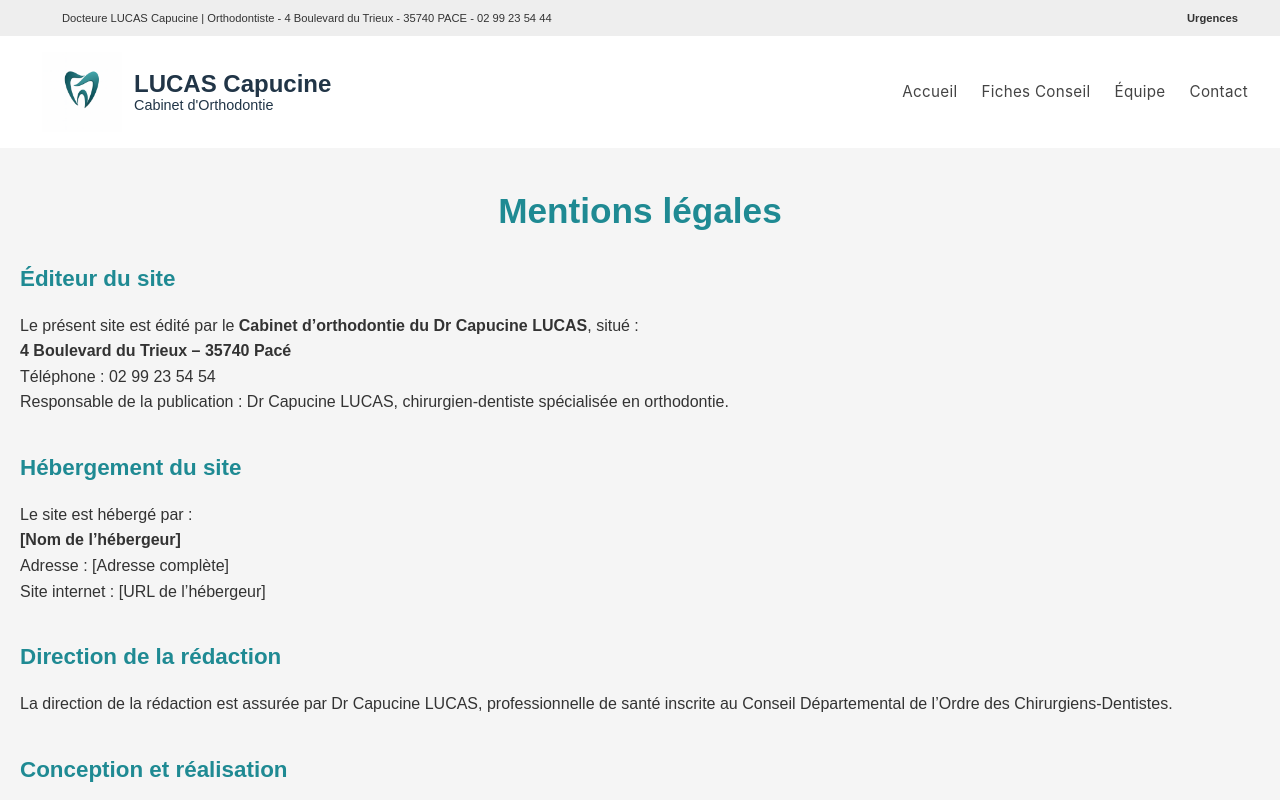
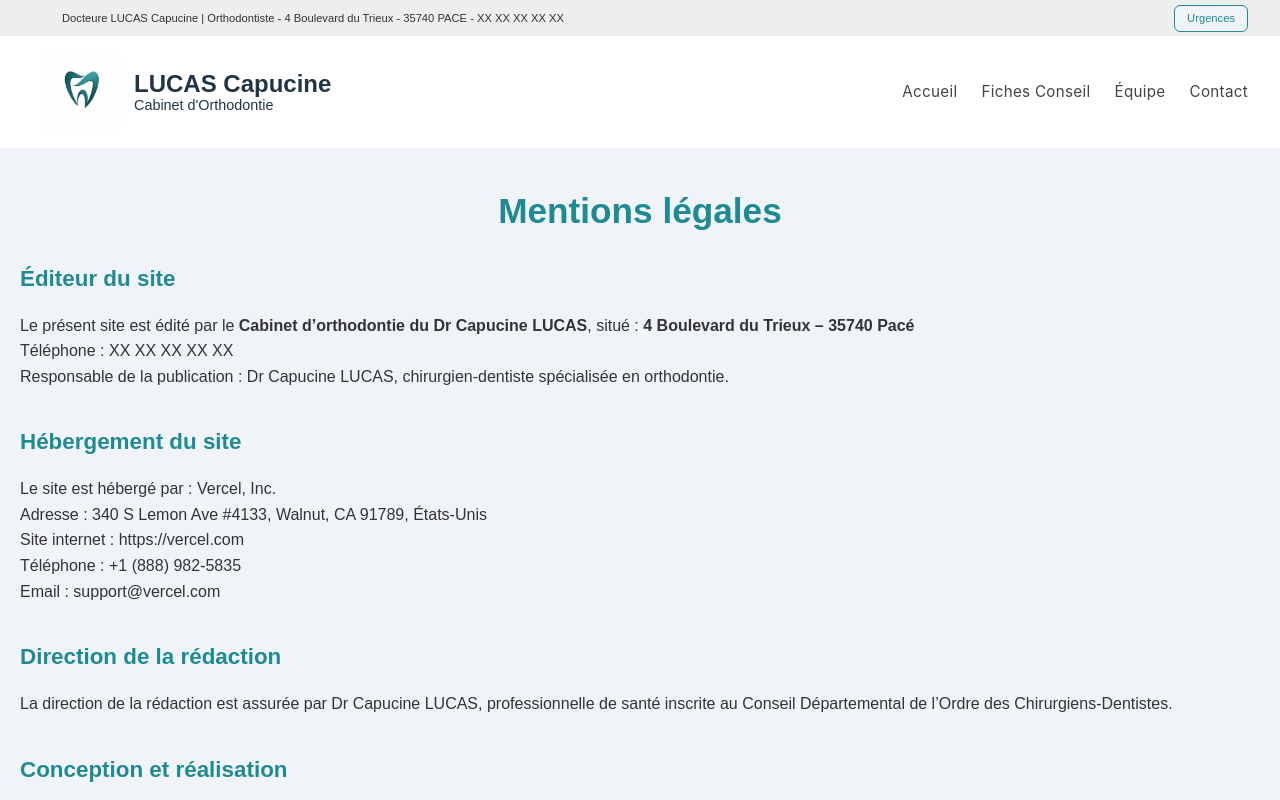
Before and after one commit to pgautier44/site-dentaire-front, a React (Vite) app: page /legal-notice in a window 1280 px wide. Shown: the top 800 px of the page. Built offline with nearby package versions, Linux system fonts and the light colour scheme.

Commit message:
Prise en compte remarque famille

```diff
--- a/src/App.jsx
+++ b/src/App.jsx
@@ -5,12 +5,14 @@ import Header from "./components/Header/Header";
 import Footer from "./components/Footer/Footer";
 
 import routesConfig from "./routes/routesConfig.jsx";
+import ScrollToTop from "./components/Scroll/ScrollToTop";
 
 import "./App.css";
 
 function App() {
   return (
     <Router>
+      <ScrollToTop />
       <div className="App">
         <Header />
 
--- a/src/Pages/Conseils/Conseils.jsx
+++ b/src/Pages/Conseils/Conseils.jsx
@@ -15,38 +15,38 @@ import Orthodontie_Technique from "../../assets/Orthodontie_Technique.png";
 const fiches = [
   {
     id: 1,
+    title: "Qu’est-ce que l’orthodontie ?",
+    img: Orthodontie_definition,
+    desc: "Comprendre l’orthodontie, ses objectifs et le rôle des praticiens spécialisés.",
+    link: "/orthodontie-presentation"
+  },
+  {
+    id: 2,
     title: "Première Consultation Orthodontique",
     img: PremiereConsultImg,
     desc: "Découvrez le déroulement de votre première visite et les étapes clés du bilan orthodontique.",
     link: "/premiere-consultation"
   },
   {
-    id: 2,
+    id: 3,
     title: "Bagues et Appareils Multi‑attaches",
     img: BaguesImg,
     desc: "Fonctionnement des bagues, conseils d’entretien et bonnes pratiques pour un traitement efficace.",
     link: "/bagues"
   },
   {
-    id: 3,
+    id: 4,
     title: "Appareils Amovibles",
     img: AppareilAmovibleImg,
     desc: "Guide pratique sur le port des appareils amovibles et comment maintenir une hygiène optimale.",
     link: "/appareils-amovibles"
   },
   {
-    id: 4,
+    id: 5,
     title: "Techniques d’appareils fixes",
     img: AlimentationFixeImg,
     desc: "Tout savoir sur les appareils fixes : pose, ajustements et soins recommandés.",
     link: "/appareils-fixes"
-  },
-  {
-    id: 5,
-    title: "Qu’est-ce que l’orthodontie ?",
-    img: Orthodontie_definition,
-    desc: "Comprendre l’orthodontie, ses objectifs et le rôle des praticiens spécialisés.",
-    link: "/orthodontie-presentation"
   },
   {
     id: 6,
--- a/src/Pages/Contact/Contact.jsx
+++ b/src/Pages/Contact/Contact.jsx
@@ -21,7 +21,7 @@ function Contact() {
 
           <p>
             <strong>Téléphone :</strong><br />
-            02 99 23 54 54
+            XX XX XX XX XX
           </p>
 
           <p>
--- a/src/Pages/LegalNotice/LegalNotice.css
+++ b/src/Pages/LegalNotice/LegalNotice.css
@@ -4,7 +4,7 @@
   line-height: 1.6;
   color: #333;
   font-family: Arial, sans-serif;
-  background-color: #f5f5f5;
+  background-color: #f0f4f8;
 }
 
 /* Titre principal */
--- a/src/Pages/LegalNotice/LegalNotice.jsx
+++ b/src/Pages/LegalNotice/LegalNotice.jsx
@@ -11,10 +11,9 @@ const LegalNotice = () => {
         <p>
           Le présent site est édité par le <strong>Cabinet d’orthodontie du Dr Capucine LUCAS</strong>,
           situé :
+          <strong> 4 Boulevard du Trieux – 35740 Pacé</strong>
           <br />
-          <strong>4 Boulevard du Trieux – 35740 Pacé</strong>
-          <br />
-          Téléphone : 02 99 23 54 54
+          Téléphone : XX XX XX XX XX
           <br />
           Responsable de la publication : Dr Capucine LUCAS, chirurgien-dentiste spécialisée en orthodontie.
         </p>
@@ -24,12 +23,15 @@ const LegalNotice = () => {
         <h2>Hébergement du site</h2>
         <p>
           Le site est hébergé par :
+          Vercel, Inc.
           <br />
-          <strong>[Nom de l’hébergeur]</strong>
+          Adresse : 340 S Lemon Ave #4133, Walnut, CA 91789, États-Unis
           <br />
-          Adresse : [Adresse complète]
+          Site internet : https://vercel.com
           <br />
-          Site internet : [URL de l’hébergeur]
+          Téléphone : +1 (888) 982-5835
+          <br />
+          Email : support@vercel.com
         </p>
       </section>
 
--- a/src/components/Footer/Footer.jsx
+++ b/src/components/Footer/Footer.jsx
@@ -36,7 +36,7 @@ function Footer() {
           <h2>Coordonnées</h2>
           <p>Cabinet d'orthodontie du Dr LUCAS Capucine</p>
           <p>Adresse. 4 Boulevard du Trieux - 35740 PACE</p>
-          <p>Tél. 02 99 23 54 54</p>
+          <p>Tél. XX XX XX XX XX</p>
         </div>
       </div>
 
--- a/src/components/Header/Header.css
+++ b/src/components/Header/Header.css
@@ -57,20 +57,23 @@
   margin-left: 30px;
 }
 
-/* Lien Urgences */
 .urgent-link {
   margin-left: 1rem;
-  padding: 5px 10px;
-  font-weight: bold;
+  padding: 4px 12px;
+  font-weight: 500;
   text-decoration: none;
-  border-radius: 4px;
-  color: inherit;
-  background-color: transparent;
+  border-radius: 6px;
+  color: #1f8a93;
+  border: 1px solid #1f8a93;
+  background-color: #f0f4f8;
+  transition: background-color 0.2s ease, color 0.2s ease, transform 0.2s ease;
 }
 
 .urgent-link:hover {
+  background-color: #e0ebf0;
+  color: #175d63;
+  transform: translateY(-1px);
   cursor: pointer;
-  color: gray;
 }
 
 /*Icone + texte */
--- a/src/components/Header/Header.jsx
+++ b/src/components/Header/Header.jsx
@@ -11,7 +11,7 @@ function Header() {
       {/* Barre grise en haut */}
       <div className="top-bar">
         <p className="contact-info">
-          Docteure LUCAS Capucine | Orthodontiste - 4 Boulevard du Trieux - 35740 PACE - 02 99 23 54 44
+          Docteure LUCAS Capucine | Orthodontiste - 4 Boulevard du Trieux - 35740 PACE - XX XX XX XX XX
         </p>
         <Link to="/urgences" className="urgent-link">Urgences</Link>
       </div>
--- /dev/null
+++ b/src/components/Scroll/ScrollToTop.jsx
@@ -0,0 +1,14 @@
+import { useEffect } from "react";
+import { useLocation } from "react-router-dom";
+
+const ScrollToTop = () => {
+  const { pathname } = useLocation();
+
+  useEffect(() => {
+    window.scrollTo(0, 0);
+  }, [pathname]);
+
+  return null;
+};
+
+export default ScrollToTop;
--- a/src/components/Welcome/Welcome.css
+++ b/src/components/Welcome/Welcome.css
@@ -1,6 +1,6 @@
 .welcome {
-  padding: 4rem 2rem;
-  background-color: #f0f4f8;
+  padding: 2rem 2rem;
+  background-color: #f9f5f0;
   text-align: center;
 }
 
```
